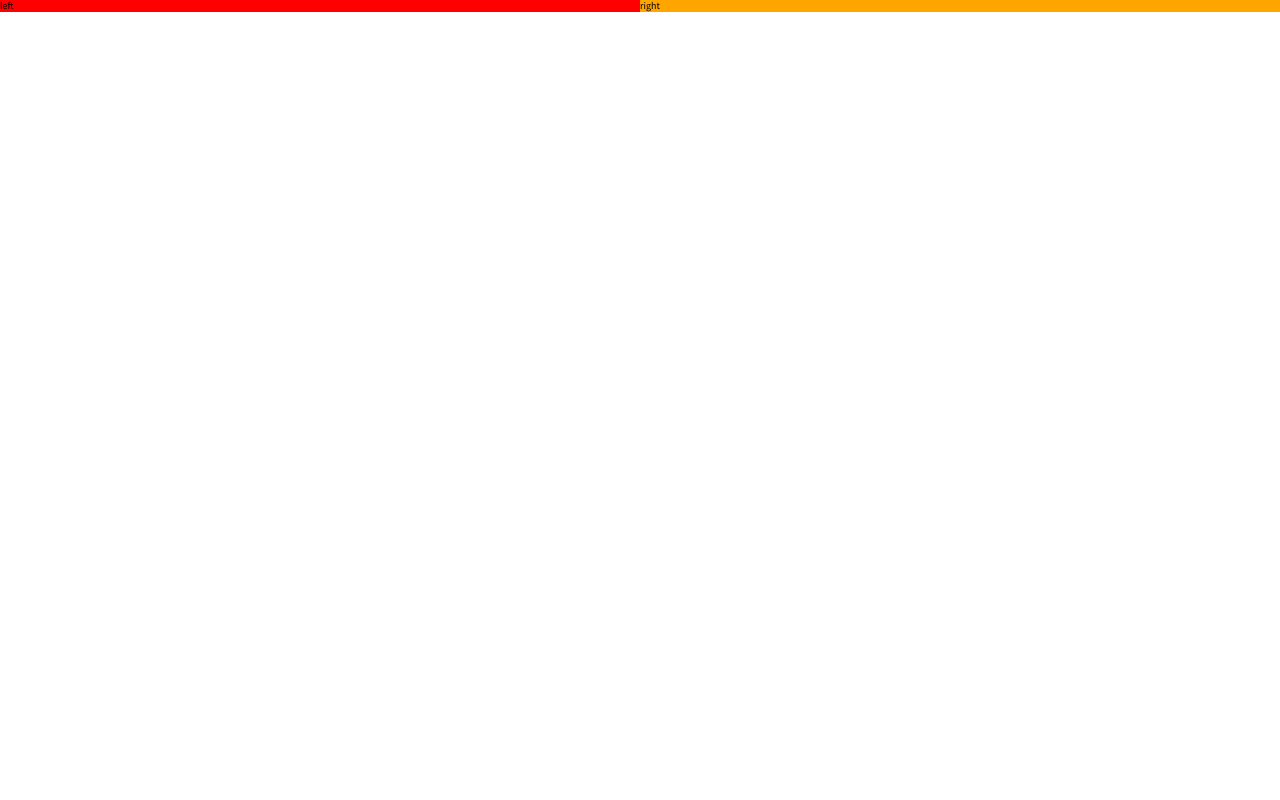
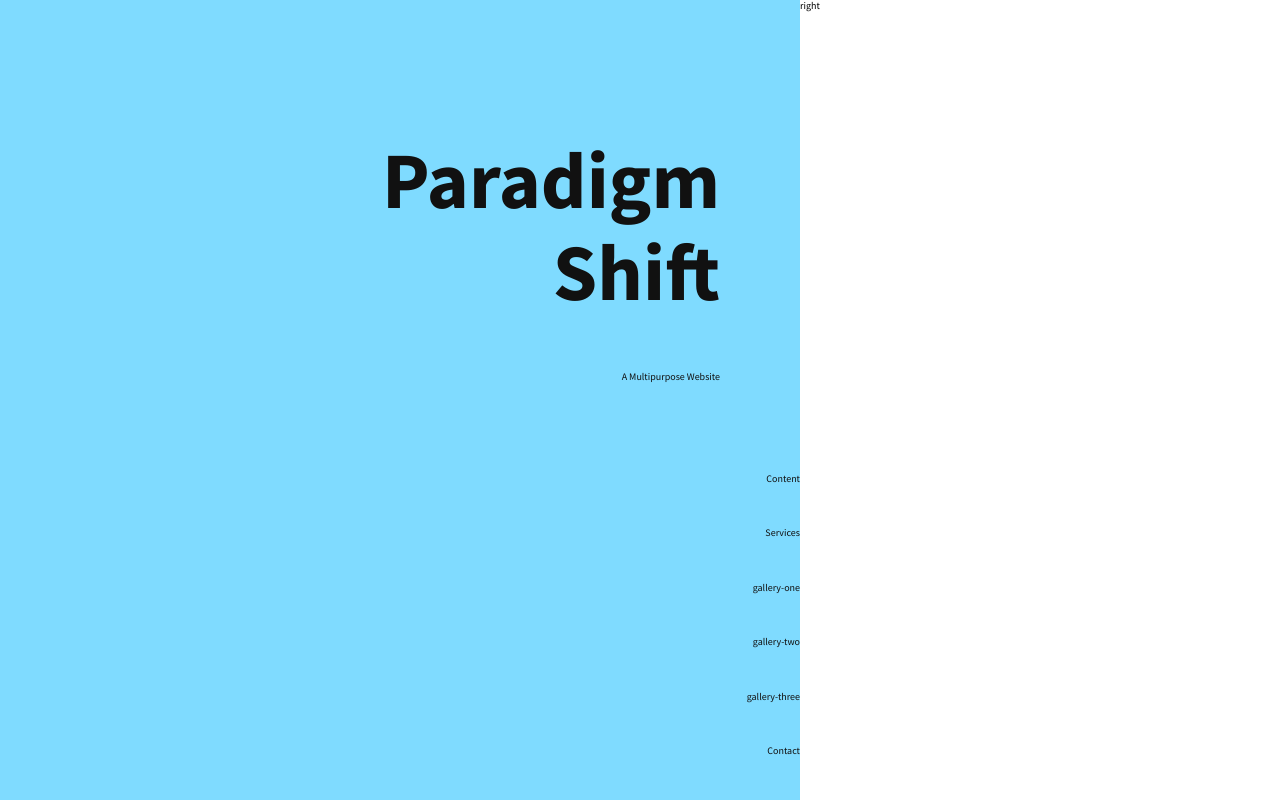
Before and after one commit to HarsimranBarki/Paradigm-Shift, a website: page index.html in a window 1280 px wide. Drawn offline with Linux system fonts and the light colour scheme.

Commit message:
Added Grids

```diff
--- a/index.html
+++ b/index.html
@@ -7,6 +7,8 @@
     <title>Paradigm Shift - Tranform your buisness</title>
     <meta name="viewport" content="width=device-width, initial-scale=1">
     <link rel="shortcut icon" href="favicon.ico" type="image/x-icon">
+    <link rel="stylesheet" href="https://use.fontawesome.com/releases/v5.5.0/css/all.css" integrity="sha384-B4dIYHKNBt8Bc12p+WXckhzcICo0wtJAoU8YZTY5qE0Id1GSseTk6S+L3BlXeVIU"
+        crossorigin="anonymous">
     <link rel="stylesheet" type="text/css" media="screen" href="css/main.css" />
 
 </head>
@@ -15,7 +17,28 @@
 
     <div class="container">
         <section class="section left">
-            left
+            <header class="header">
+                <h1 class="heading-h1">Paradigm <br> <span> Shift</span></h1>
+                <p class="subtext">A Multipurpose Website</p>
+            </header>
+            <section class="content">
+                Content
+            </section>
+            <section class="services">
+                Services
+            </section>
+            <section class="gallery-one">
+                gallery-one
+            </section>
+            <section class="gallery-two">
+                gallery-two
+            </section>
+            <section class="gallery-three">
+                gallery-three
+            </section>
+            <section class="contact">
+                Contact
+            </section>
         </section>
         <section class="section right">
             right
--- a/sass/_grid.scss
+++ b/sass/_grid.scss
@@ -1,4 +1,4 @@
 .container{
     display: grid;
-    grid-template-columns: repeat(2,1fr);
+    grid-template-columns: 100vh repeat(6,1fr);
 }
--- a/sass/_left.scss
+++ b/sass/_left.scss
@@ -1,3 +1,19 @@
 .left{
-    background-color: red;
+    background-color:$color-aqua;
+    color: #111;
+    height: 100vh;
+    text-align: right;
+
+    display: grid;
+    grid-template-rows: repeat(7,1fr);
 }
+
+.header{
+    padding: 8rem;
+
+
+
+    .heading-h1{
+        word-wrap: break-word;
+    }
+}
--- a/sass/_right.scss
+++ b/sass/_right.scss
@@ -1,3 +1,3 @@
 .right{
-    background-color: orange;
+
 }
--- a/sass/_typography.scss
+++ b/sass/_typography.scss
@@ -0,0 +1,3 @@
+.heading-h1{
+    font-size: 8rem;
+}
--- /dev/null
+++ b/sass/_variables.scss
@@ -0,0 +1,2 @@
+$color-blue : #0074D9;
+$color-aqua : #7FDBFF;
--- a/sass/main.scss
+++ b/sass/main.scss
@@ -1,5 +1,6 @@
 @import "normalize";
 @import "typography";
+@import "variables";
 @import "grid";
 @import "left";
 @import "right";
```
Also changed, not shown: css/main.css, 1 other file.
